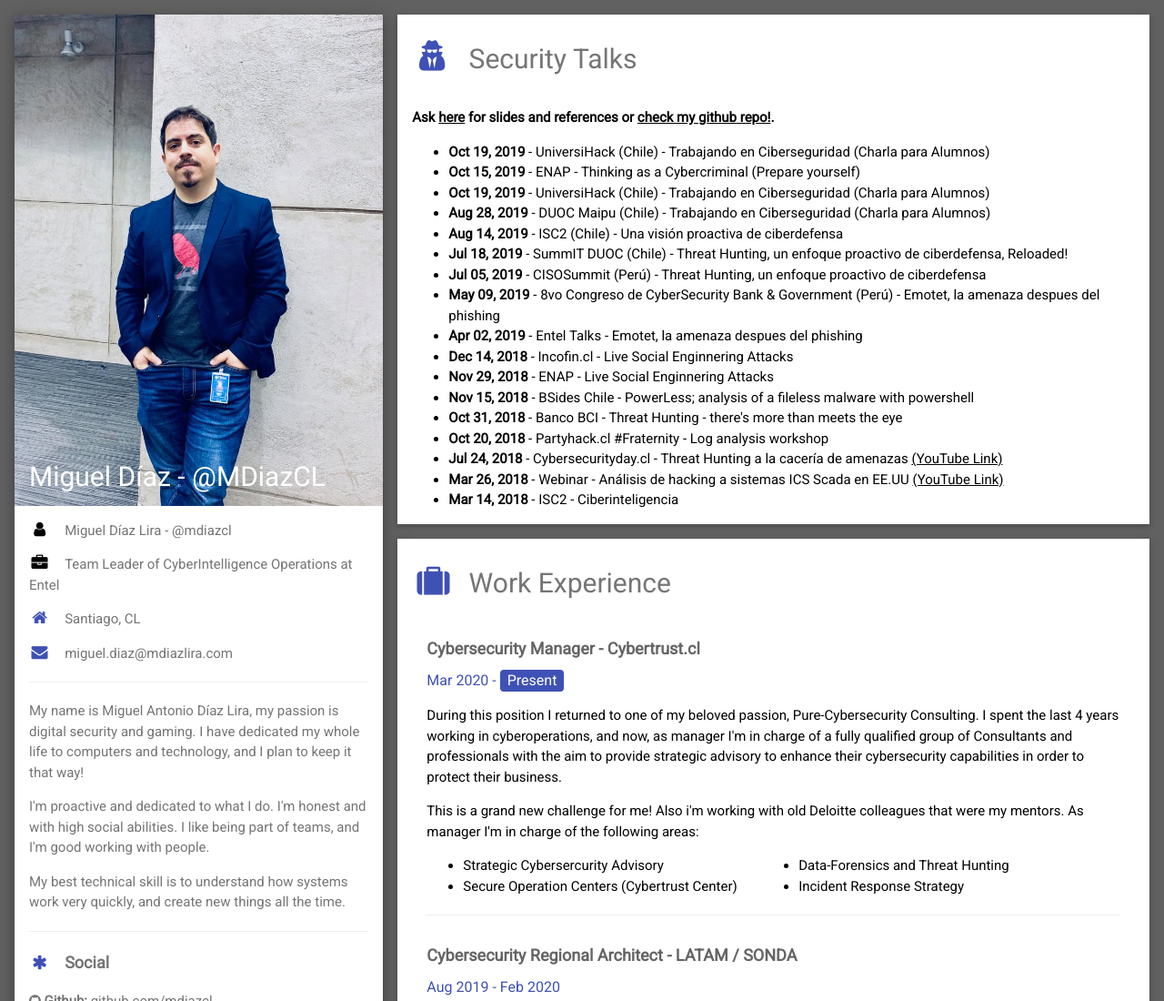
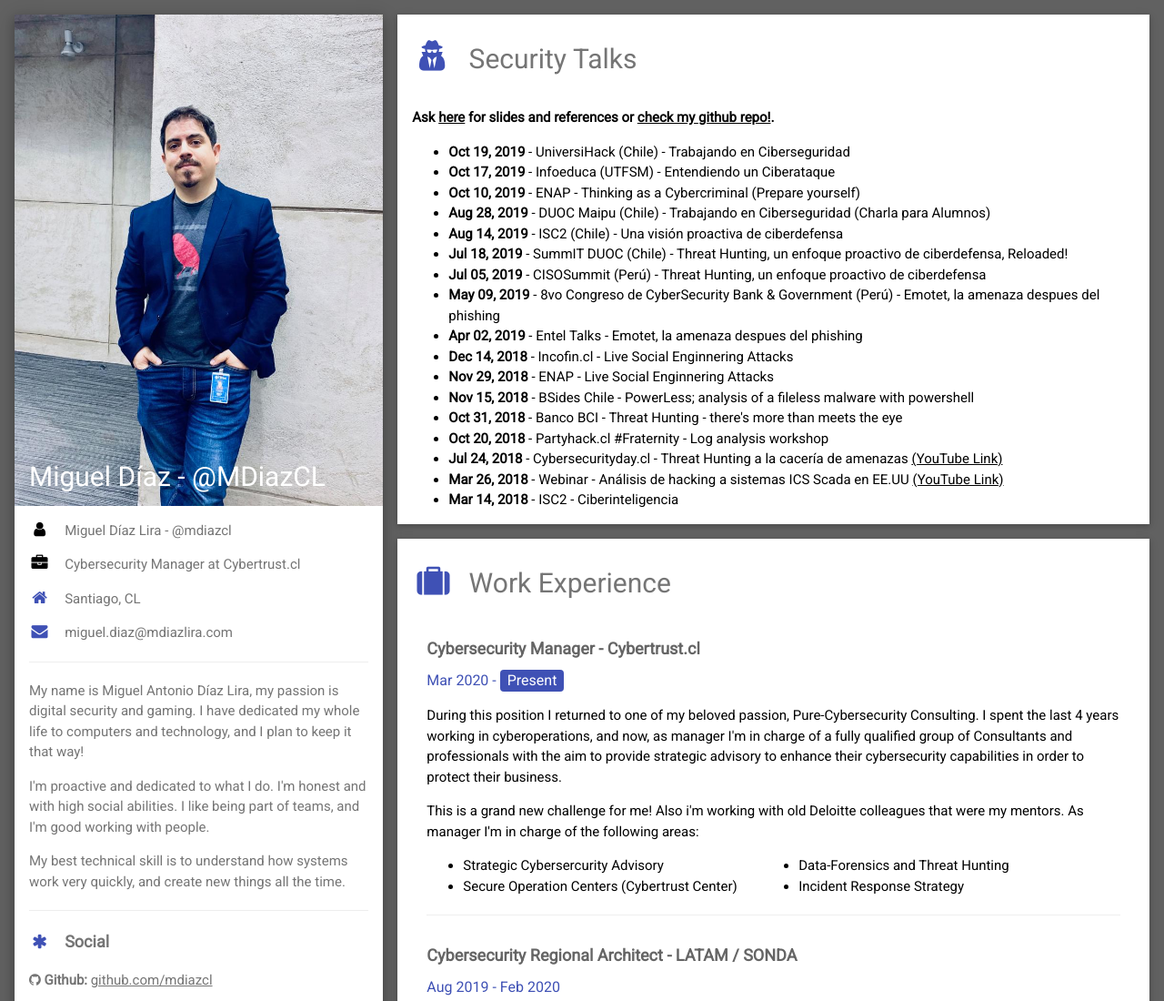
Before and after one commit to mdiazcl/webpage, a plain HTML site: page index.html in a window 1280 px wide. Shown: the top 1100 px of the page at 91% size. Drawn offline with nearby package versions, Linux system fonts and the light colour scheme.

Commit message:
talks updated

```diff
--- a/index.html
+++ b/index.html
@@ -36,7 +36,7 @@ html,body,h1,h2,h3,h4,h5,h6 {font-family: "Roboto", sans-serif}
         </div>
         <div class="w3-container">
           <p><i class="fa fa-user fa-fw w3-margin-right w3-large w3-text-black"></i>Miguel Díaz Lira - @mdiazcl</p>
-          <p><i class="fa fa-briefcase fa-fw w3-margin-right w3-large w3-text-black"></i>Team Leader of CyberIntelligence Operations at Entel</p>
+          <p><i class="fa fa-briefcase fa-fw w3-margin-right w3-large w3-text-black"></i>Cybersecurity Manager at Cybertrust.cl</p>
           <p><i class="fa fa-home fa-fw w3-margin-right w3-large w3-text-indigo"></i>Santiago, CL</p>
           <p><i class="fa fa-envelope fa-fw w3-margin-right w3-large w3-text-indigo"></i>miguel.diaz@mdiazlira.com</p>
           <hr>
@@ -110,9 +110,9 @@ html,body,h1,h2,h3,h4,h5,h6 {font-family: "Roboto", sans-serif}
           <p>
             <b>Ask <a href="mailto:miguel.diaz@mdiazlira.com">here</a> for slides and references or <a href="https://github.com/mdiazcl/talks">check my github repo!</a>.</b>
             <ul>
-			  <li><b>Oct 19, 2019</b> - UniversiHack (Chile) - Trabajando en Ciberseguridad (Charla para Alumnos)</li>
-			  <li><b>Oct 15, 2019</b> - ENAP - Thinking as a Cybercriminal (Prepare yourself)</li>
-			  <li><b>Oct 19, 2019</b> - UniversiHack (Chile) - Trabajando en Ciberseguridad (Charla para Alumnos)</li>
+			  <li><b>Oct 19, 2019</b> - UniversiHack (Chile) - Trabajando en Ciberseguridad</li>
+			  <li><b>Oct 17, 2019</b> - Infoeduca (UTFSM) - Entendiendo un Ciberataque</li>
+			  <li><b>Oct 10, 2019</b> - ENAP - Thinking as a Cybercriminal (Prepare yourself)</li>
 			  <li><b>Aug 28, 2019</b> - DUOC Maipu (Chile) - Trabajando en Ciberseguridad (Charla para Alumnos)</li>
 			  <li><b>Aug 14, 2019</b> - ISC2 (Chile) - Una visión proactiva de ciberdefensa</li>
 			  <li><b>Jul 18, 2019</b> - SummIT DUOC (Chile) - Threat Hunting, un enfoque proactivo de ciberdefensa, Reloaded!</li>
```
